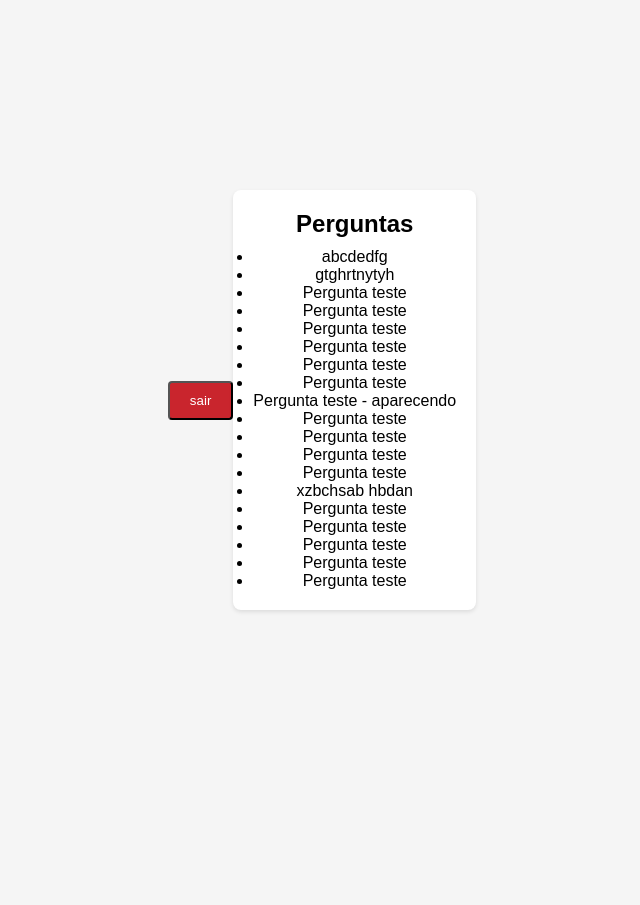
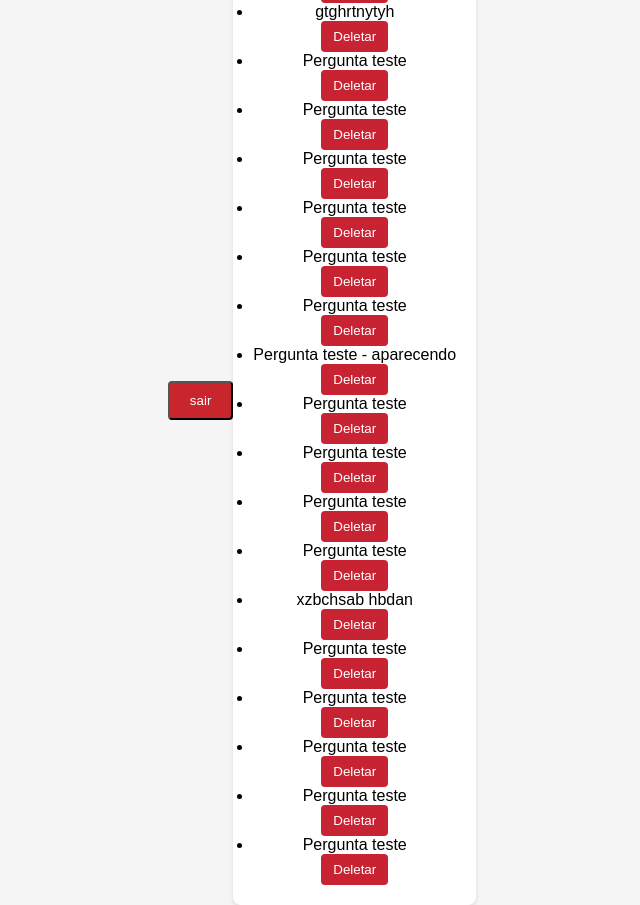
Before and after one commit to Mateus1711-ctrl/Sprint, a Django app: page /listagem-perguntas/ in a window 1280 px wide. Shown: the whole page, without its empty margins (318-958 px from the left). Before the commit the page ends 612 px from the top, so only its background shows below. Run offline with Django 4.2, Linux system fonts and the light colour scheme; a user stored in the database is signed in; data comes from the database, SQL or seed files in the repository; both versions use the stored data as it was after the commit.

Commit message:
Como usuário, eu posso excluir as perguntas.

```diff
--- a/formulario/templates/perguntas/listar_perguntas.html
+++ b/formulario/templates/perguntas/listar_perguntas.html
@@ -7,6 +7,11 @@
     <ul>
         {%for pergunta in perguntas_de_texto%}
         <li>{{pergunta.pergunta_de_texto}}</li> <!-- 'classe'- var definida no fo, campo da model.-->
+
+        <form action="/deletar-pergunta/{{pergunta.id}}" method="POST">
+            {% csrf_token %}
+            <button type="submit" class="deletar-formulario">Deletar</button>
+        </form>
         {% endfor %}
 </div>
 {% endblock %}
--- a/formulario/urls.py
+++ b/formulario/urls.py
@@ -13,5 +13,6 @@ urlpatterns = [
     path('perguntas/',views.perguntas,name='perguntas') ,
     path('perguntas-feitas/', views.perguntas_feitas, name='perguntas_feitas') ,
     path('listagem-perguntas/', views.listagem_perguntas, name='listagem_perguntas'),
-    path('editar/<int:id_formulario>',views.edita_formulario,name='editar')
+    path('editar/<int:id_formulario>',views.edita_formulario,name='editar') ,
+    path('deletar-pergunta/<int:id_pergunta>',views.deletar_perguntas,name='deletar_pergunta')
 ]
--- a/formulario/views.py
+++ b/formulario/views.py
@@ -84,6 +84,13 @@ def listagem_perguntas(request):
     perguntas = Perguntas.objects.all()
     return render(request, 'perguntas/listar_perguntas.html', {'perguntas_de_texto': perguntas})
 
+def deletar_perguntas(request,id_pergunta):
+    perg=get_object_or_404(Perguntas,id=id_pergunta)
+    if request.method=='POST':
+        perg.delete()
+        return redirect('listagem_perguntas')
+    else:
+        return HttpResponseRedirect('/')
 # {'formularios': all_forms, 'user': request.user})
 
     # def edita_formulario(request):
```
Also changed, not shown: db.sqlite3, 1 other file.
